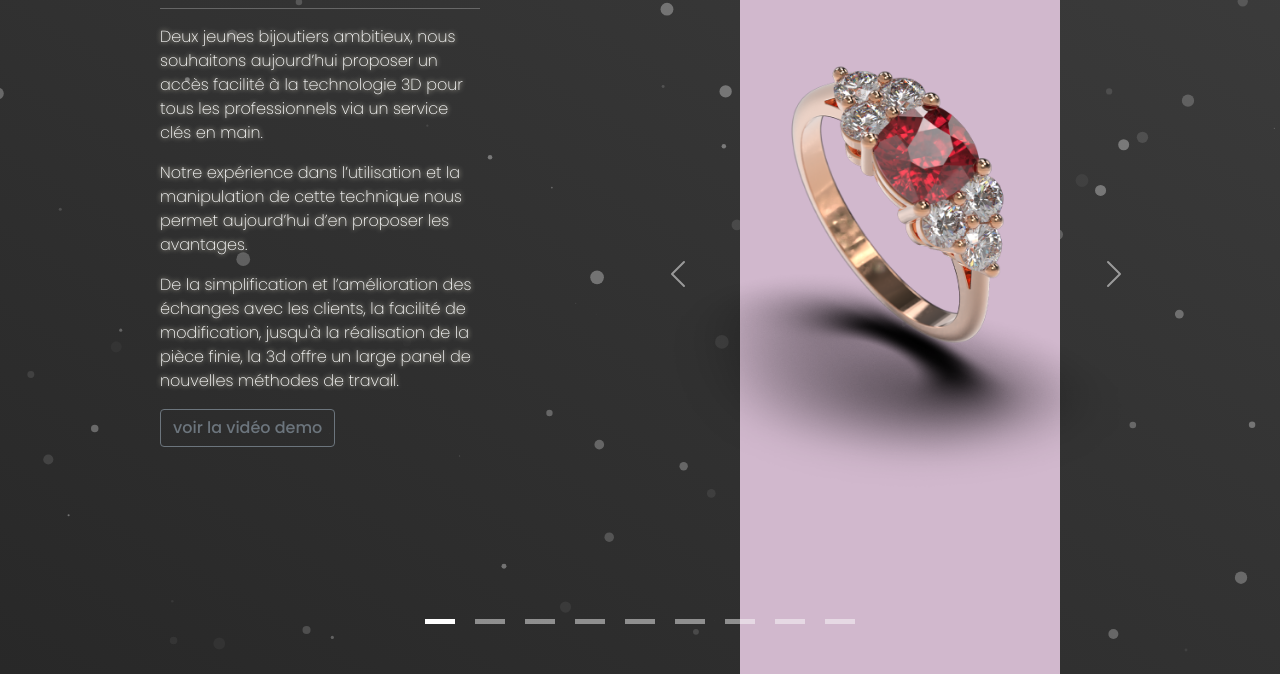
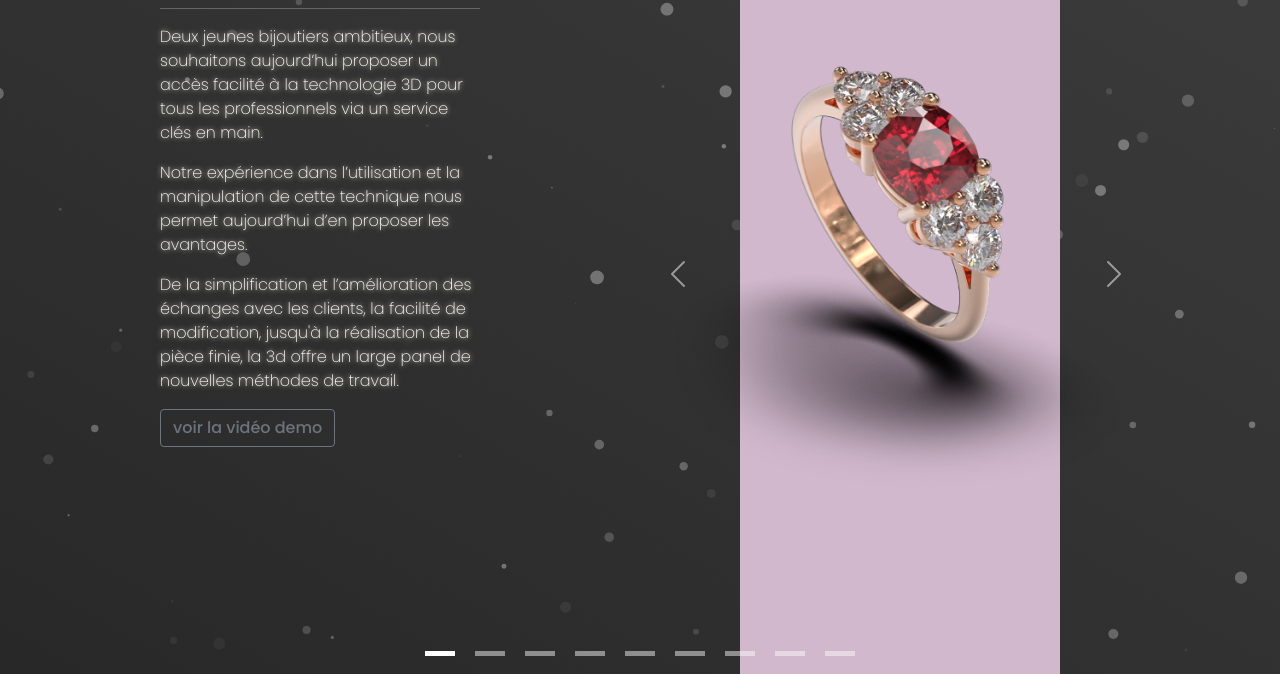
Before and after one commit to Aghathis/Valserain.github.io, a plain HTML site: page index.html in a window 1280 px wide. Shown: the part 126-800 px from the top of the page. Drawn offline with nearby package versions, Linux system fonts and the light colour scheme.

Commit message:
descendre la nav bar

```diff
--- a/style.css
+++ b/style.css
@@ -37,7 +37,7 @@ h2{
 
 #navigation{
 	position:fixed;
-	bottom:5%;
+	bottom:1%;
 	left:50%;
 	transform:translate(-50%,0);
 	display:flex;
```
